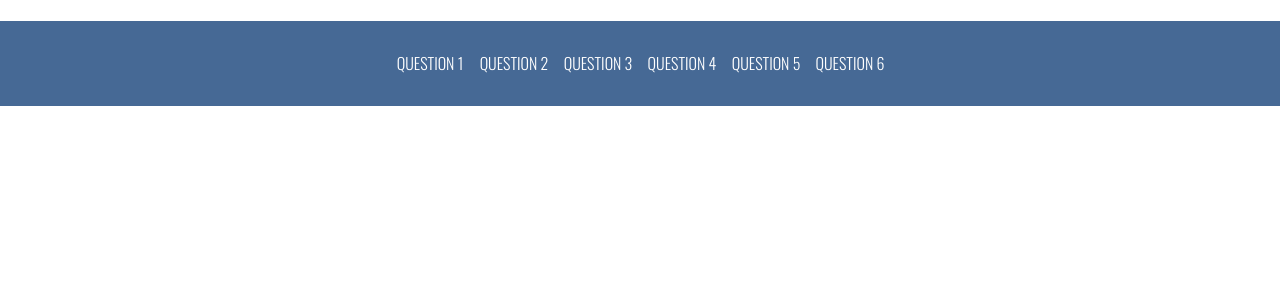
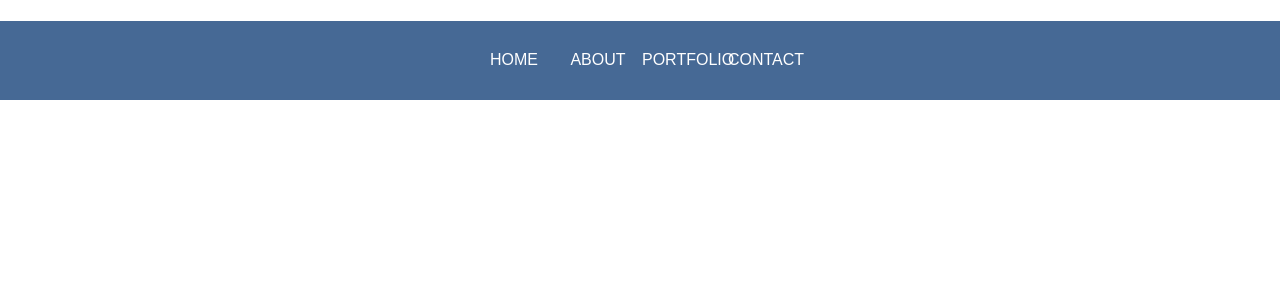
Before and after one commit to ArdPete/ardpete.github.io, a Jekyll site: the page index.html, which Jekyll copies as it is, in a window 1280 px wide. Shown: the top 300 px of the page. Built offline with Jekyll 4.4.1, drawn with Linux system fonts in a browser that asks for light colours.

Commit message:
Update index.html

```diff
--- a/index.html
+++ b/index.html
@@ -1,24 +1,21 @@
 <!DOCTYPE html>
 <html>
 <head>
-  <title>Please Participate in Our Survey!</title>
-  <link href="https://fonts.googleapis.com/css?family=Oswald:300,700|Varela+Round" rel="stylesheet">
+  <title>Modestly Amazing Designs</title>
   <link rel="stylesheet" type="text/css" href="style.css">
 </head>
 <body>
 
   <header>
     <ul>
-      <li>Question 1</li>
-      <li>Question 2</li>
-      <li>Question 3</li>
-      <li>Question 4</li>
-      <li>Question 5</li>
-      <li>Question 6</li>
+      <li>Home</li>
+      <li>About</li>
+      <li>Portfolio</li>
+      <li>Contact</li>
     </ul>
   </header>
 
   <div class="welcome">
-    <h1><strong>Welcome</strong> to our survey!</h1>
-    <p>We're looking forward to getting your answers so we can make sure our products and services are the best they can be!</p>
+    <h1>Modestly Amazing Designs</h1>
+    <p>This is my test environment while I practise to become the greatest coder that ever lived.</p>
   </div>
```
